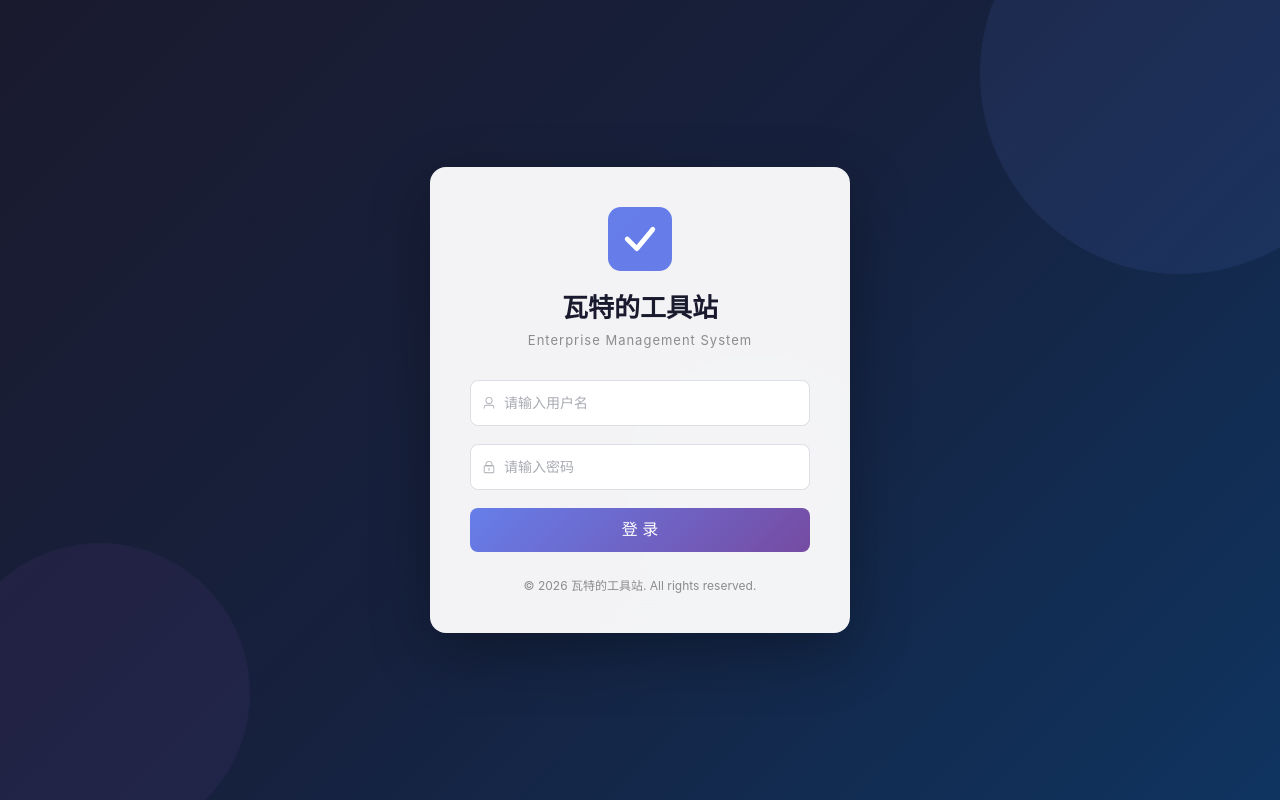
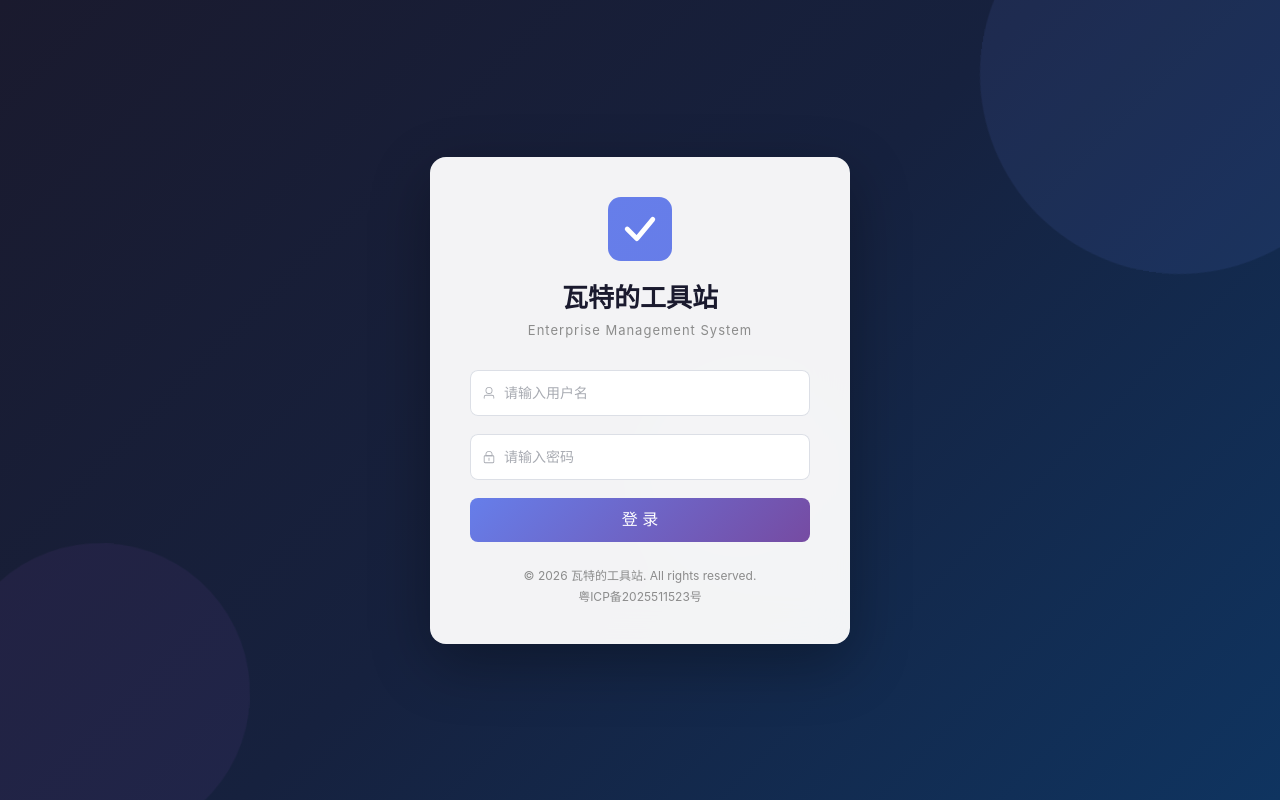
Before and after one commit to winddsnow/tool-go, a Vue app in the folder web/: page /login in a window 1280 px wide. Built offline with nearby package versions, Linux system fonts and the light colour scheme.

Commit message:
chore: 登录页也加上 ICP 备案号

```diff
--- a/web/src/views/login/index.vue
+++ b/web/src/views/login/index.vue
@@ -57,6 +57,7 @@
       </el-form>
       <div class="login-footer">
         <span>© 2026 瓦特的工具站. All rights reserved.</span>
+        <a href="https://beian.miit.gov.cn/" target="_blank" rel="noopener noreferrer" class="icp-link">粤ICP备2025511523号</a>
       </div>
     </div>
   </div>
@@ -254,10 +255,22 @@ const handleLogin = async () => {
 }
 
 .login-footer {
-  text-align: center;
+  display: flex;
+  flex-direction: column;
+  align-items: center;
+  gap: 4px;
   margin-top: 24px;
   font-size: 12px;
   color: #8c8c8c;
+
+  .icp-link {
+    color: #8c8c8c;
+    text-decoration: none;
+
+    &:hover {
+      color: #667eea;
+    }
+  }
 }
 
 :deep(.el-input__wrapper) {
```
